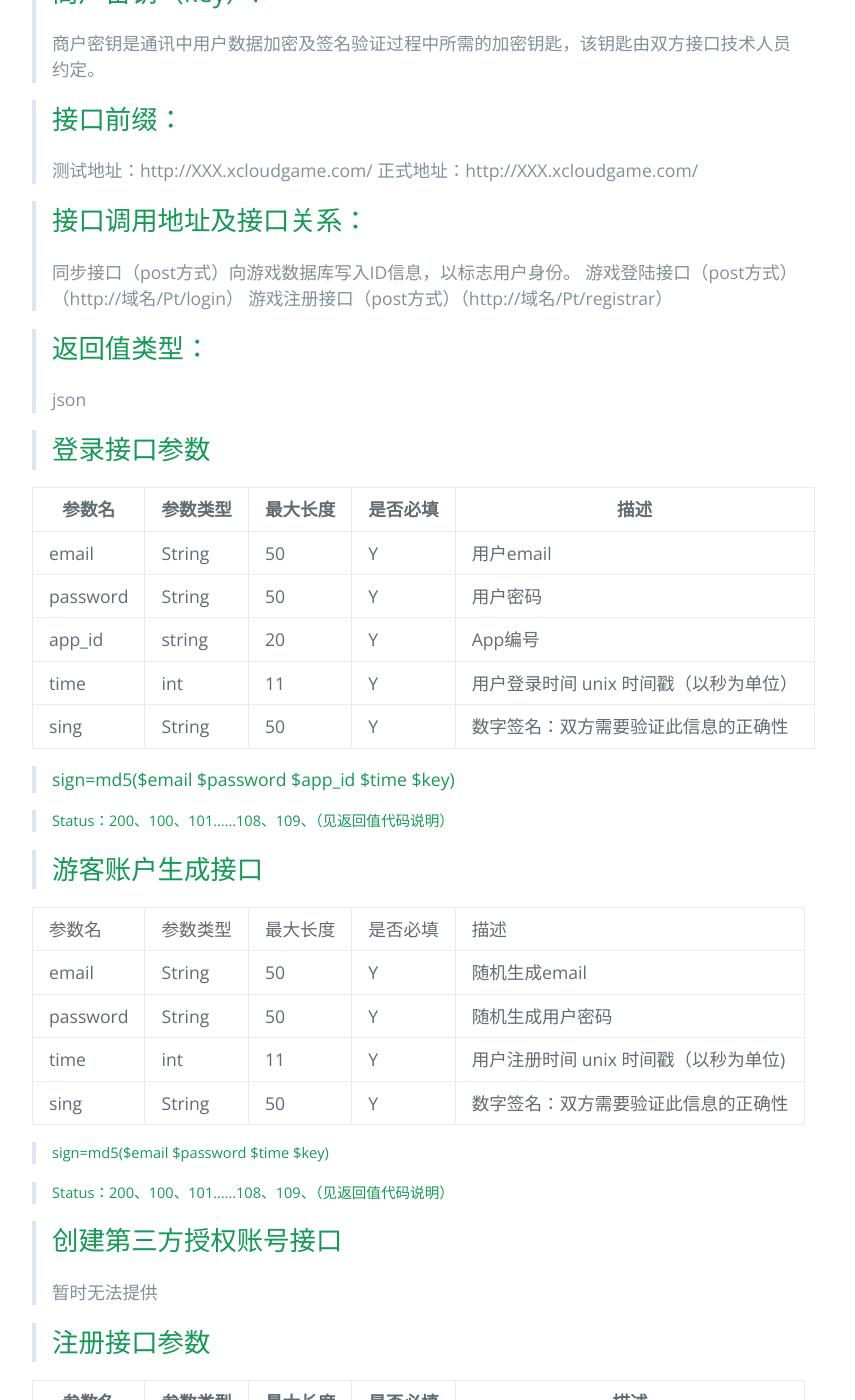
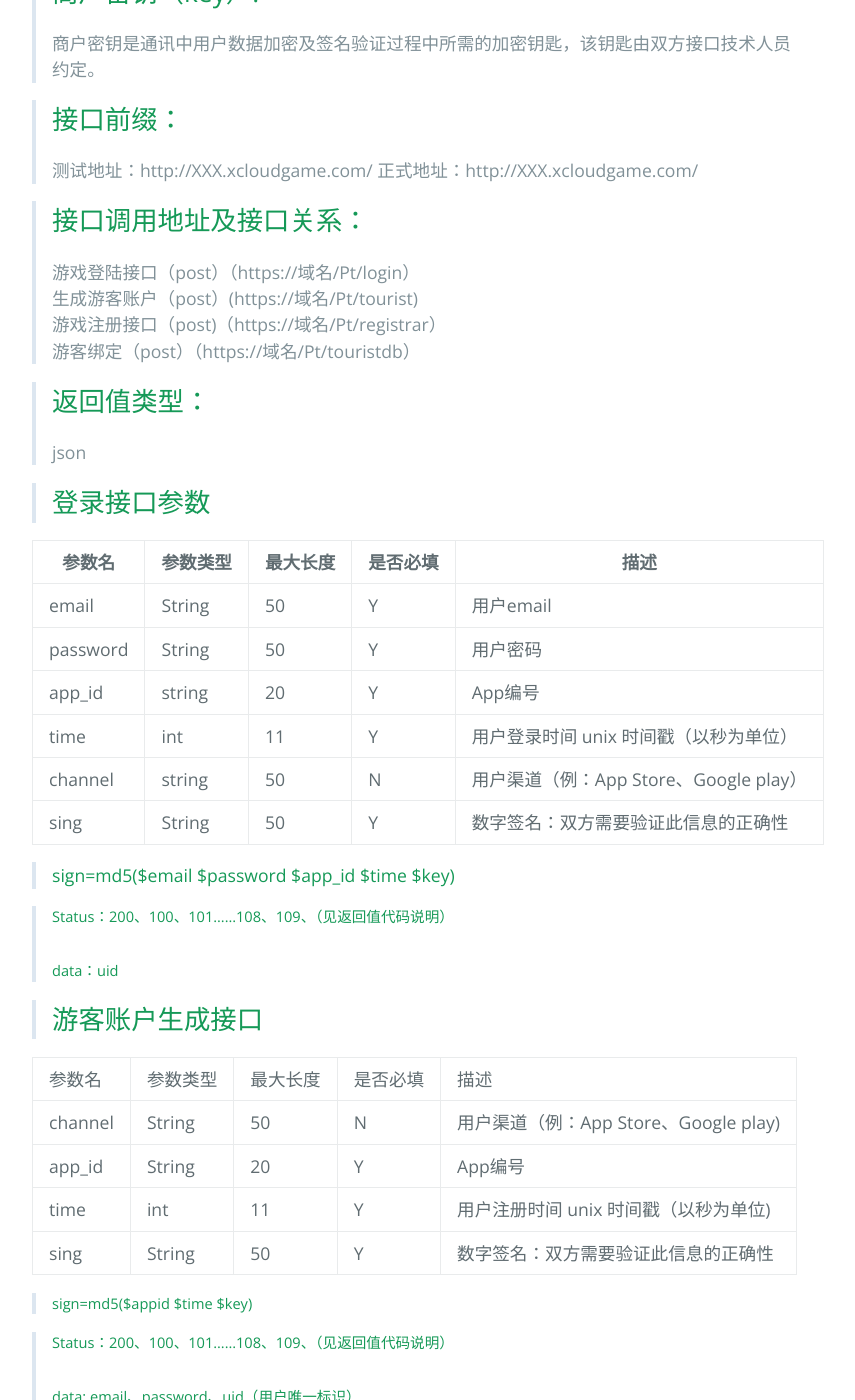
Before and after one commit to xcloudgame-developers/xcloudgame-developers.github.io, a Jekyll site: the page built from api/CellularPhoneSDK.md, in a window 1280 px wide and 1400 px high, scrolled down 501 px. Shown: the whole window, without its empty margins (192-1047 px from the left). Built offline with Jekyll 4.4.1, drawn with Linux system fonts in a browser that asks for light colours; our own code applies the rules of GitHub Pages for plain Markdown files; some of the changed text lies outside the part shown.

Commit message:
Update CellularPhoneSDK.md

```diff
--- a/api/CellularPhoneSDK.md
+++ b/api/CellularPhoneSDK.md
@@ -13,9 +13,11 @@ Y---->必须,N---非必须
 
 
 >## 接口调用地址及接口关系：
- 同步接口（post方式）向游戏数据库写入ID信息，以标志用户身份。
- 游戏登陆接口（post方式）（http://域名/Pt/login）
- 游戏注册接口（post方式）（http://域名/Pt/registrar）
+ 游戏登陆接口（post）（https://域名/Pt/login）<br/>
+ 生成游客账户（post）(https://域名/Pt/tourist)<br/>
+ 游戏注册接口（post)（https://域名/Pt/registrar）<br/>
+ 游客绑定（post）（https://域名/Pt/touristdb）<br/>
+
 
 
 >## 返回值类型：
@@ -32,11 +34,13 @@ email    | String  | 50      | Y       | 用户email |
 password | String  | 50      | Y       | 用户密码 |
 app_id   | string  | 20      | Y       | App编号 |
 time     | int     | 11      | Y       | 用户登录时间 unix 时间戳（以秒为单位） |
+channel  | string  | 50      | N       | 用户渠道（例：App Store、Google play）|
 sing     | String  | 50      | Y       | 数字签名：双方需要验证此信息的正确性 |
 
 >#### sign=md5($email $password $app_id $time $key)
 
 >##### Status：200、100、101......108、109、（见返回值代码说明）
+>##### data：uid
 
 
 
@@ -44,15 +48,15 @@ sing     | String  | 50      | Y       | 数字签名：双方需要验证此信
 >## 游客账户生成接口
 
 参数名    | 参数类型 | 最大长度 | 是否必填 | 描述 |
-email    | String  | 50      | Y       | 随机生成email |
-password | String  | 50      | Y       | 随机生成用户密码 |
+channel  | String  | 50      | N       | 用户渠道（例：App Store、Google play) |
+app_id   | String  | 20      | Y       | App编号 |
 time     | int     | 11      | Y       | 用户注册时间 unix 时间戳（以秒为单位) |
 sing     | String  | 50      | Y       | 数字签名：双方需要验证此信息的正确性 |
 
->##### sign=md5($email $password $time $key)
+>##### sign=md5($appid $time $key)
 
 >##### Status：200、100、101......108、109、（见返回值代码说明）
-
+>##### data: email、password、uid（用户唯一标识）
 
 
 
@@ -69,6 +73,7 @@ sing     | String  | 50      | Y       | 数字签名：双方需要验证此信
 ---      | ---     | ---     | ---     | --- |
 email    | String  | 50      | Y       | 用户email |
 password | String  | 50      | Y       | 用户密码 |
+channel  | string  | 50      | N       | 用户渠道（例：App Store、Google play) |
 app_id   | string  | 20      | Y       | app编号 |
 time     | int     | 11      | Y       | 用户注册时间 unix 时间戳（以秒为单位) |
 sing     | String  | 50      | Y       | 数字签名：双方需要验证此信息的正确性 |
@@ -76,6 +81,7 @@ sing     | String  | 50      | Y       | 数字签名：双方需要验证此信
 >##### sing=md5( $email $password $app_id $time $key)
 
 >##### Status：200、100、101......108、109、（见返回值代码说明）
+>##### data: email、password、uid
 
 
 
@@ -83,9 +89,10 @@ sing     | String  | 50      | Y       | 数字签名：双方需要验证此信
 
 参数名    | 参数类型 | 最大长度 | 是否必填 | 描述 |
 ---      | ---     | ---     | ---     | --- |
-email    | String  | 50      | Y       | 用户email |
-password | String  | 50      | Y       | 用户密码 |
+email    | String  | 50      | Y       | 用户绑定的email |
+password | String  | 50      | Y       | 用户绑定的密码 |
 uid      | string  | 20      | Y       | 游客标识 |
+channel  | string  | 50      | N       | 用户渠道（例：App Store、Google play) |
 app_id   | string  | 20      | Y       | app编号 |
 time     | int     | 11      | Y       | 用户注册时间 unix 时间戳（以秒为单位) |
 sing     | String  | 50      | Y       | 数字签名：双方需要验证此信息的正确性 |
@@ -93,6 +100,7 @@ sing     | String  | 50      | Y       | 数字签名：双方需要验证此信
 >##### sing=md5( $email $password $uid $app_id $time $key)
 
 >##### Status：200、100、101......108、109、（见返回值代码说明）
+>##### data: email、password、uid
 
 
 >## 下单接口
```
